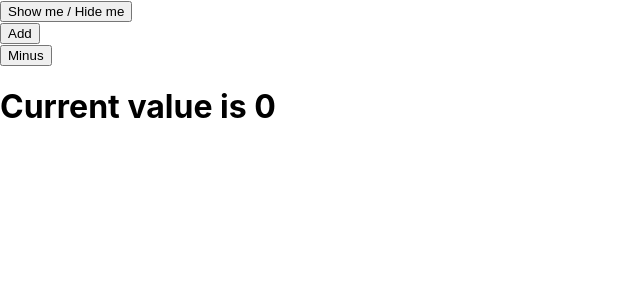
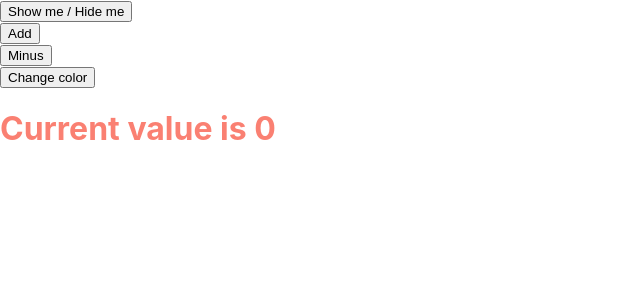
Before and after one commit to rupeshpanwar/hooks-playground, a React (Create React App) app: page / in a window 1280 px wide. Both pictures are taken after a click on the button "Show me / Hide me". Shown: the top 300 px of the page, without its empty margins (0-640 px from the left). Built offline with nearby package versions, Linux system fonts and the light colour scheme.

Commit message:
2nd arg in useEffect[arg]

```diff
--- a/src/App.js
+++ b/src/App.js
@@ -1,10 +1,11 @@
 import React, { useState, useEffect } from 'react'
 
 //another example of component did unmount via useEffect
-
+// selective state tracking via array [] in useEffect
 function Counter() {
 
   const [count, setCount] = useState(0)
+  const [color,setColor] = useState('salmon')
 
   const handleCountAdd = () => setCount(count + 1)
   const handleCountMinus = () => setCount(count - 1)
@@ -15,8 +16,12 @@ function Counter() {
     return () => {
       console.log(`removing anything up n above,last hold value is ${count}`)
     }
-  },[])
+  },[count])
 
+  const handleChangeColor = () => {
+      const nextColor = color === 'salmon' ? 'gold' : 'salmon'
+      setColor(nextColor)
+  }
   return (
     <div>
       <div>
@@ -27,9 +32,13 @@ function Counter() {
         <button
           onClick={handleCountMinus} >Minus</button>
       </div>
-
       <div>
-        <h1>Current value is {`${count}`}</h1>
+        <button onClick={handleChangeColor}>
+          Change color
+        </button>
+      </div>
+      <div>
+        <h1 style={{color}}>Current value is {`${count}`}</h1>
       </div>
     </div>
   )
```
